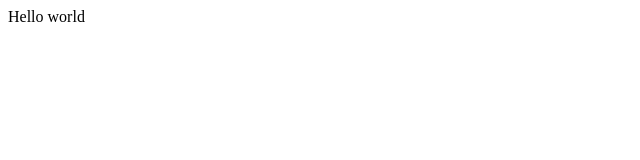
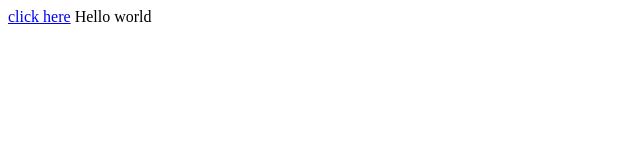
Before and after one commit to pjogging/pjogging.github.io, a plain HTML site: page index.html in a window 1280 px wide. Shown: the whole page, without its empty margins (0-640 px from the left). Drawn offline with Linux system fonts and the light colour scheme.

Commit message:
Update index.html

```diff
--- a/index.html
+++ b/index.html
@@ -2,6 +2,7 @@
 
 <html>
 <body>
+  <a href="second.html">click here</a>
   Hello world
 </body>
 </html>
```
